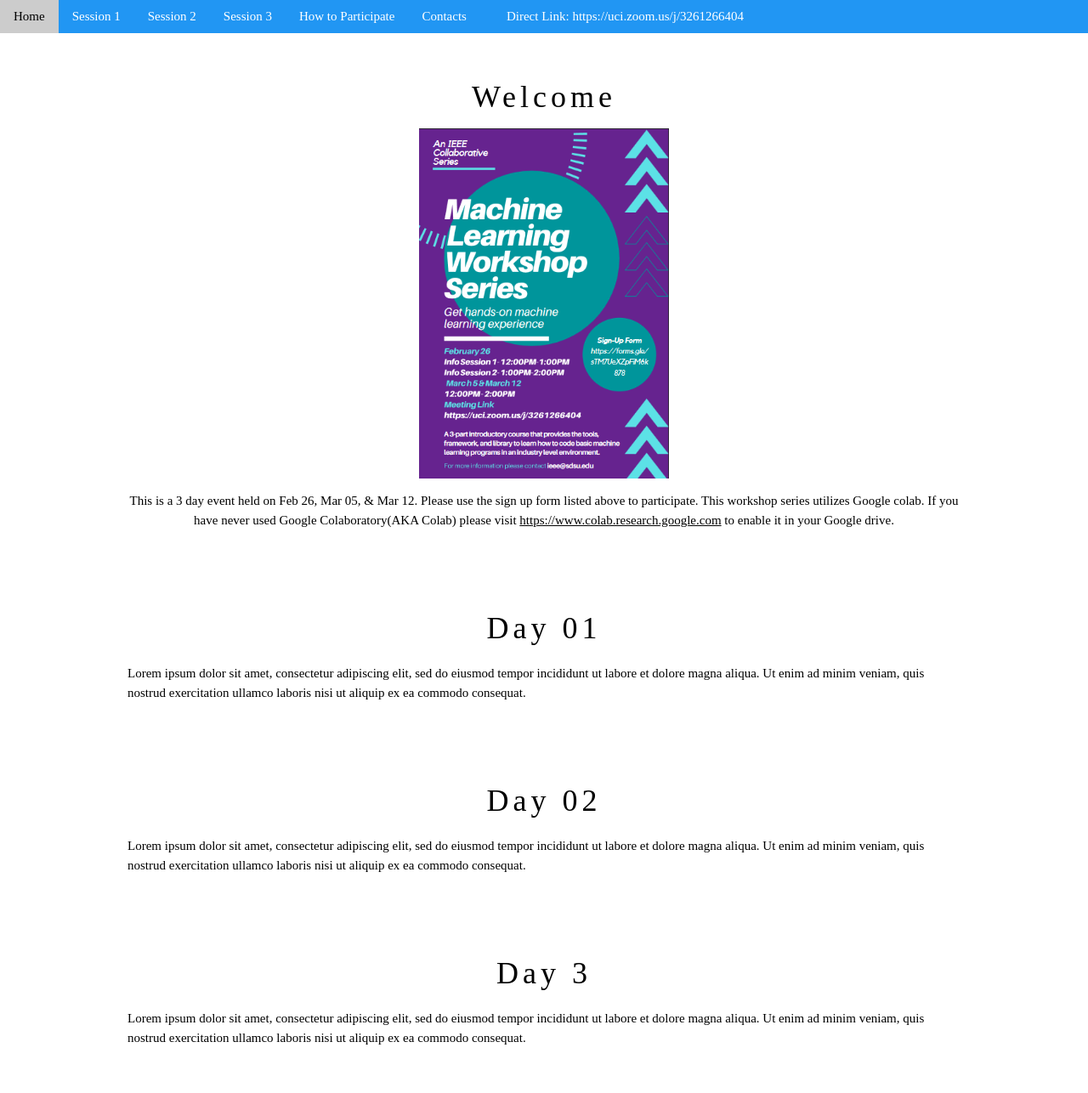
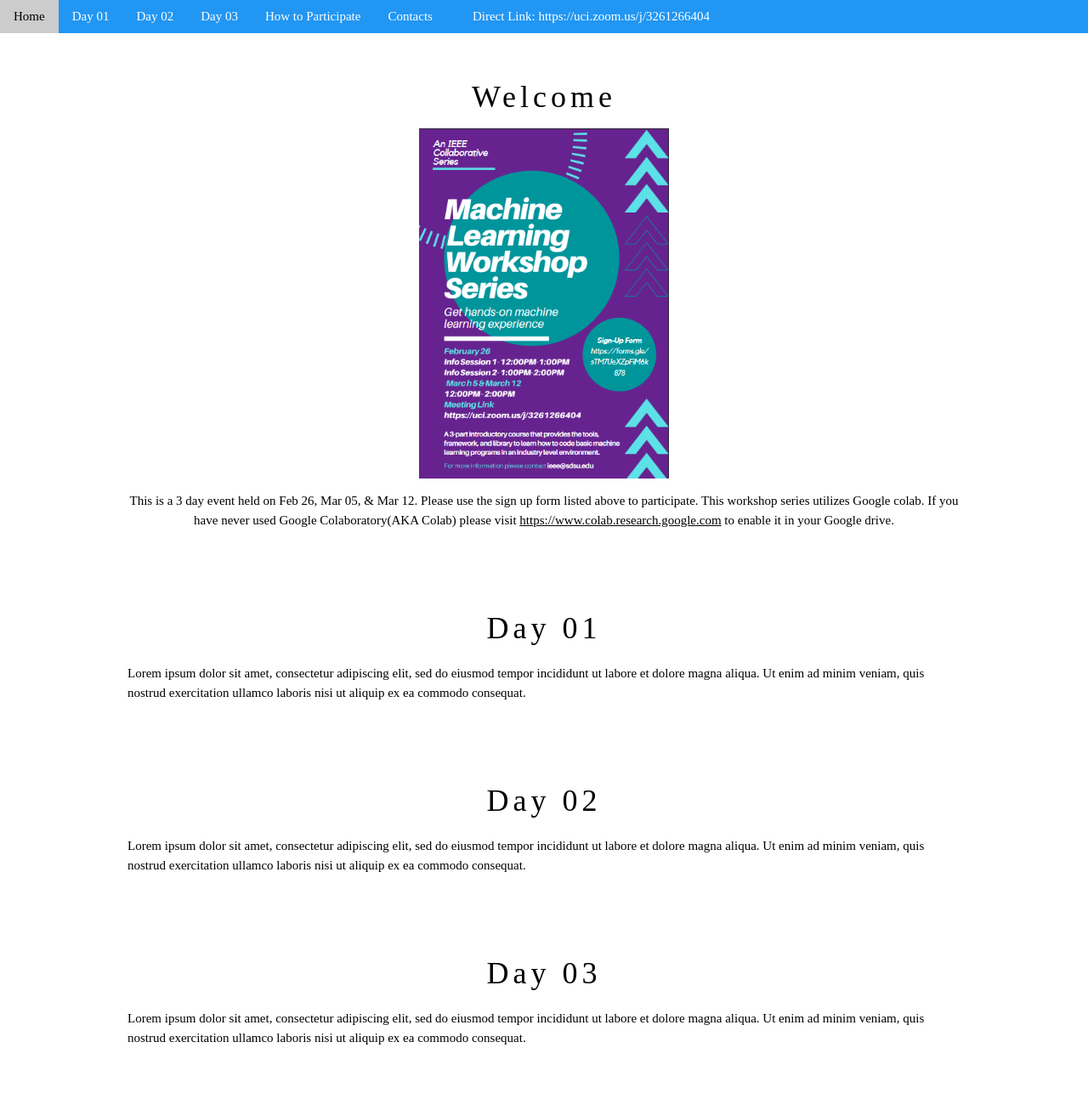
Before and after one commit to IEEE-United/Machine-Learning-Workshops, a plain HTML site: page index.html in a window 1280 px wide. Shown: the top 1286 px of the page at 85% size. Drawn offline with Linux system fonts and the light colour scheme.

Commit message:
Changed navbar session link title to day.

```diff
--- a/index.html
+++ b/index.html
@@ -16,9 +16,9 @@
     <!-- Navigation (Stays on Top) -->
     <div class="w3-top w3-bar w3-blue">
     <a href="#home" class="w3-bar-item w3-button w3-black">Home</a>
-    <a href="#session1" class="w3-bar-item w3-button">Session 1</a>
-    <a href="#session2" class="w3-bar-item w3-button">Session 2</a>
-    <a href="#session3" class="w3-bar-item w3-button">Session 3</a>
+    <a href="#session1" class="w3-bar-item w3-button">Day 01</a>
+    <a href="#session2" class="w3-bar-item w3-button">Day 02</a>
+    <a href="#session3" class="w3-bar-item w3-button">Day 03</a>
     <a href="#participate" class="w3-bar-item w3-button">How to Participate</a>
     <a href="#contact" class="w3-bar-item w3-button">Contacts</a>
     <a href="https://uci.zoom.us/j/3261266404" class="w3-bar-item w3-button">&nbsp;&nbsp;&nbsp;&nbsp;Direct Link: https://uci.zoom.us/j/3261266404</a>
@@ -55,7 +55,7 @@
 
     <!-- Session3 -->
     <div id="session3" class="w3-content w3-padding-32">
-        <h1 class="w3-center">Day 3</h1>
+        <h1 class="w3-center">Day 03</h1>
         <p>Lorem ipsum dolor sit amet, consectetur adipiscing elit, sed do eiusmod tempor incididunt ut labore et dolore magna aliqua. Ut enim ad minim veniam, quis nostrud exercitation ullamco laboris nisi ut aliquip ex ea commodo consequat.</p>
     </div>
 
```
